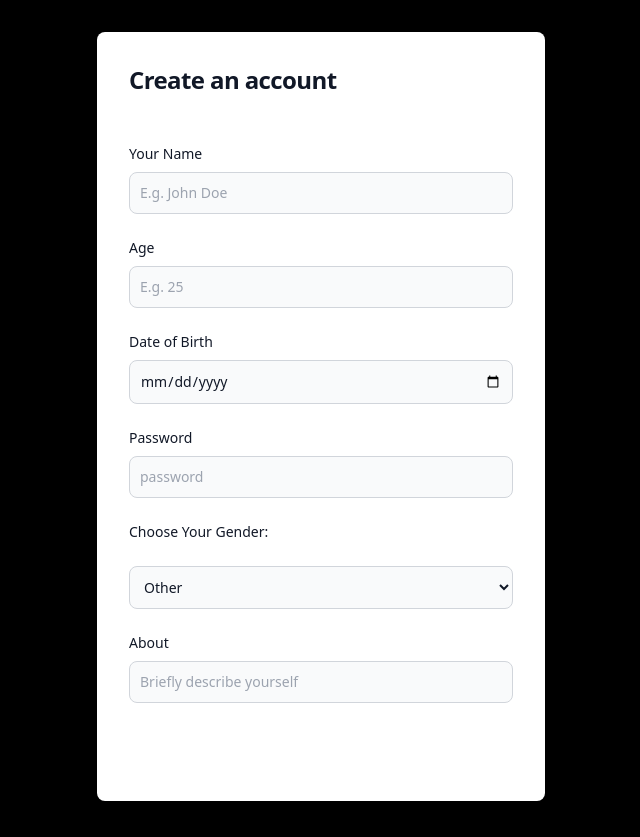
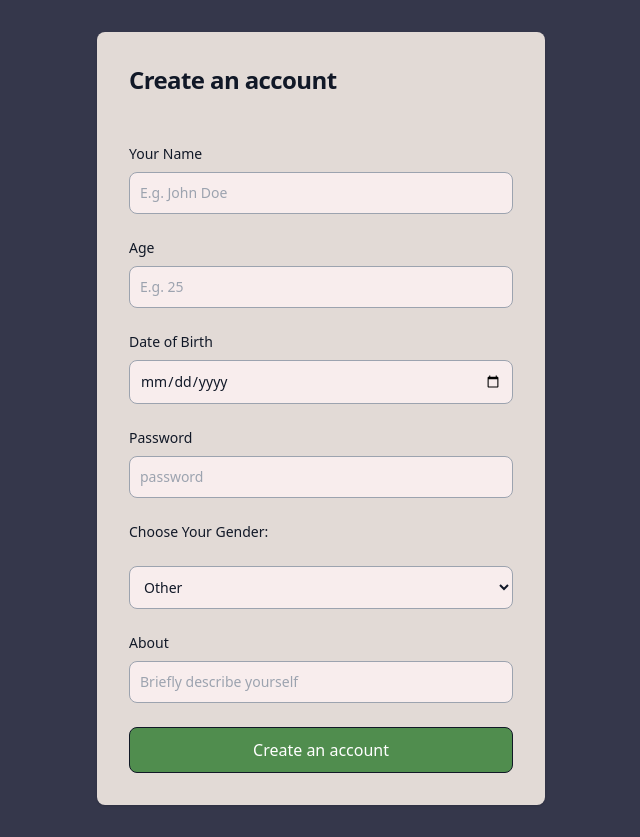
Before and after one commit to chauhanshilpa/registration_app, a React (Create React App) app in the folder frontend/: page / in a window 1280 px wide. Shown: the whole page, without its empty margins (319-959 px from the left). Built offline with nearby package versions, Linux system fonts and the light colour scheme.

Commit message:
Change color theme

```diff
--- a/frontend/package.json
+++ b/frontend/package.json
@@ -14,6 +14,7 @@
     "react-scripts": "5.0.1",
     "redux": "^5.0.1",
     "redux-thunk": "^3.1.0",
+    "uuid": "^10.0.0",
     "web-vitals": "^2.1.4"
   },
   "scripts": {
--- a/frontend/src/App.css
+++ b/frontend/src/App.css
@@ -1,5 +1,5 @@
 body {
   padding: 0px;
   margin: 0px;
-  background-color: black;
+  background-color: #35374B;
 }
--- a/frontend/src/api.js
+++ b/frontend/src/api.js
@@ -1,17 +1,10 @@
 import axios from "axios";
-class NewUser {
-  constructor(name, age, dateOfBirth, password, gender, about) {
-    this.name = name;
-    this.age = age;
-    this.dateOfBirth = dateOfBirth;
-    this.password = password;
-    this.gender = gender;
-    this.about = about;
-  }
-}
 
 const BASE_URL = process.env.REACT_APP_BACKEND_BASE_URL;
 
+const GENDERS = ["Other", "Male", "Female"]
+
+// add new user
 export async function addNewUser(
   name,
   age,
@@ -31,6 +24,7 @@ export async function addNewUser(
   return response;
 }
 
+// get user details
 export async function getUserDetails(userId) {
   const response = await axios.get(`${BASE_URL}/user`, {
     params: {
@@ -40,10 +34,7 @@ export async function getUserDetails(userId) {
   return response.data;
 }
 
-export async function loginDetails() {
-  // get call
-}
-
+// update user details
 export async function updateUserData(
   userId,
   name,
@@ -65,6 +56,7 @@ export async function updateUserData(
   return;
 }
 
+// delete user details
 export async function deleteUserData(userId) {
   await axios.delete(`${BASE_URL}/user`, {
     params: {
@@ -74,6 +66,6 @@ export async function deleteUserData(userId) {
   return;
 }
 
-export async function getGenderDetails() {
-  // get call
+export async function getGenders(){
+  return [...GENDERS];
 }
--- a/frontend/src/components/RegistrationForm.js
+++ b/frontend/src/components/RegistrationForm.js
@@ -2,12 +2,24 @@ import { bindActionCreators } from "redux";
 import * as actionCreators from "../redux/action-creators/index";
 import { useDispatch } from "react-redux";
 import useRegistrationSelectors from "../hooks";
-import { getUserDetails, addNewUser, updateUserData } from "../api";
+import { getUserDetails, addNewUser, updateUserData, getGenders } from "../api";
 import { useNavigate } from "react-router-dom";
+import { useEffect, useState } from "react";
+import { v4 as uuidv4 } from "uuid";
 
 const RegistrationForm = ({ type, setIsUpdateFormOpen = false }) => {
+  const [genderList, setGenderList] = useState([]);
+
   const { name, age, dateOfBirth, password, gender, about, userId } =
     useRegistrationSelectors();
+
+  useEffect(() => {
+    (async function () {
+      const response = await getGenders();
+      setGenderList(response);
+    })();
+    // eslint-disable-next-line
+  }, []);
 
   const navigate = useNavigate();
 
@@ -43,7 +55,7 @@ const RegistrationForm = ({ type, setIsUpdateFormOpen = false }) => {
       setPassword("");
       setGender("");
       setAbout("");
-      console.log(userId)
+      console.log(userId);
     } else if (type === "update") {
       await updateUserData(
         userId,
@@ -63,10 +75,10 @@ const RegistrationForm = ({ type, setIsUpdateFormOpen = false }) => {
   return (
     <section>
       <div className="flex flex-col items-center justify-center px-6 py-8 mx-auto">
-        <div className="w-full bg-white rounded-lg shadow dark:border md:mt-0 sm:max-w-md dark:bg-gray-800 dark:border-gray-700">
+        <div className="w-full  rounded-lg shadow dark:border md:mt-0 sm:max-w-md bg-[#E2DAD6] dark:border-gray-700">
           <div className="p-6 space-y-4 md:space-y-6 sm:p-8">
             {type === "register" && (
-              <h1 className="text-xl font-bold leading-tight tracking-tight text-gray-900 md:text-2xl dark:text-white">
+              <h1 className="text-xl font-bold leading-tight tracking-tight text-gray-900 md:text-2xl">
                 Create an account
               </h1>
             )}
@@ -83,7 +95,7 @@ const RegistrationForm = ({ type, setIsUpdateFormOpen = false }) => {
                     viewBox="0 0 24 24"
                     stroke-width="1.5"
                     stroke="currentColor"
-                    className="size-6 text-white cursor-pointer hover:text-gray-400"
+                    className="size-6 text-gray-700 cursor-pointer hover:text-gray-900"
                     onClick={() => setIsUpdateFormOpen(false)}
                   >
                     <path
@@ -97,7 +109,7 @@ const RegistrationForm = ({ type, setIsUpdateFormOpen = false }) => {
               <div>
                 <label
                   htmlFor="username"
-                  className="block mb-2 text-sm font-medium text-gray-900 dark:text-white"
+                  className="block mb-2 text-sm font-medium text-gray-900"
                 >
                   Your Name
                 </label>
@@ -106,7 +118,7 @@ const RegistrationForm = ({ type, setIsUpdateFormOpen = false }) => {
                   name="username"
                   id="username"
                   value={name}
-                  className="bg-gray-50 border border-gray-300 text-gray-900 text-sm rounded-lg focus:ring-primary-600 focus:border-primary-600 block w-full p-2.5 dark:bg-gray-700 dark:border-gray-600 dark:placeholder-gray-400 dark:text-white dark:focus:ring-blue-500 dark:focus:border-blue-500"
+                  className="bg-[#F8EDED] border border-gray-400 focus:outline-none text-gray-900 text-sm rounded-lg block w-full p-2.5"
                   placeholder="E.g. John Doe"
                   onChange={(event) => setName(event.target.value)}
                   minLength="2"
@@ -116,7 +128,7 @@ const RegistrationForm = ({ type, setIsUpdateFormOpen = false }) => {
               <div>
                 <label
                   htmlFor="age"
-                  className="block mb-2 text-sm font-medium text-gray-900 dark:text-white"
+                  className="block mb-2 text-sm font-medium text-gray-900 "
                 >
                   Age
                 </label>
@@ -125,12 +137,14 @@ const RegistrationForm = ({ type, setIsUpdateFormOpen = false }) => {
                   name="age"
                   id="age"
                   value={age}
-                  className="bg-gray-50 border border-gray-300 text-gray-900 text-sm rounded-lg focus:ring-primary-600 focus:border-primary-600 block w-full p-2.5 dark:bg-gray-700 dark:border-gray-600 dark:placeholder-gray-400 dark:text-white dark:focus:ring-blue-500 dark:focus:border-blue-500"
+                  className="bg-[#F8EDED] border border-gray-400 focus:outline-none text-gray-900 text-sm rounded-lg block w-full p-2.5"
                   onChange={(event) =>
                     setAge(
                       event.target.value ? parseInt(event.target.value) : ""
                     )
                   }
+                  min="0"
+                  max="120"
                   placeholder="E.g. 25"
                   required
                 />
@@ -138,7 +152,7 @@ const RegistrationForm = ({ type, setIsUpdateFormOpen = false }) => {
               <div>
                 <label
                   htmlFor="dateOfBirth"
-                  className="block mb-2 text-sm font-medium text-gray-900 dark:text-white"
+                  className="block mb-2 text-sm font-medium text-gray-900 "
                 >
                   Date of Birth
                 </label>
@@ -147,9 +161,7 @@ const RegistrationForm = ({ type, setIsUpdateFormOpen = false }) => {
                   name="dateOfBirth"
                   id="dateOfBirth"
                   value={dateOfBirth}
-                  className="bg-gray-50 border border-gray-300 text-gray-900 text-sm rounded-lg focus:ring-primary-600 focus:border-primary-600 block w-full p-2.5 dark:bg-gray-700 dark:border-gray-600 dark:placeholder-gray-400 dark:text-white dark:focus:ring-blue-500 dark:focus:border-blue-500"
-                  min="0"
-                  max="120"
+                  className="bg-[#F8EDED] border border-gray-400 focus:outline-none text-gray-900 text-sm rounded-lg block w-full p-2.5"
                   onChange={(event) => setDateOfBirth(event.target.value)}
                   required
                 />
@@ -157,7 +169,7 @@ const RegistrationForm = ({ type, setIsUpdateFormOpen = false }) => {
               <div>
                 <label
                   htmlFor="password"
-                  className="block mb-2 text-sm font-medium text-gray-900 dark:text-white"
+                  className="block mb-2 text-sm font-medium text-gray-900 "
                 >
                   Password
                 </label>
@@ -167,7 +179,7 @@ const RegistrationForm = ({ type, setIsUpdateFormOpen = false }) => {
                   id="password"
                   placeholder="password"
                   value={password}
-                  className="bg-gray-50 border border-gray-300 text-gray-900 text-sm rounded-lg focus:ring-primary-600 focus:border-primary-600 block w-full p-2.5 dark:bg-gray-700 dark:border-gray-600 dark:placeholder-gray-400 dark:text-white dark:focus:ring-blue-500 dark:focus:border-blue-500"
+                  className="bg-[#F8EDED] border border-gray-400 focus:outline-none text-gray-900 text-sm rounded-lg block w-full p-2.5"
                   onChange={(event) => setPassword(event.target.value)}
                   minLength="10"
                   required
@@ -175,7 +187,7 @@ const RegistrationForm = ({ type, setIsUpdateFormOpen = false }) => {
               </div>
               <label
                 htmlFor="gender"
-                className="block mb-2 text-sm font-medium text-gray-900 dark:text-white"
+                className="block mb-2 text-sm font-medium text-gray-900 "
               >
                 Choose Your Gender:
               </label>
@@ -183,17 +195,22 @@ const RegistrationForm = ({ type, setIsUpdateFormOpen = false }) => {
               <select
                 name="gender"
                 id="gender"
-                className="bg-gray-50 border border-gray-300 text-gray-900 text-sm rounded-lg focus:ring-primary-600 focus:border-primary-600 block w-full p-2.5 dark:bg-gray-700 dark:border-gray-600 dark:placeholder-gray-400 dark:text-white dark:focus:ring-blue-500 dark:focus:border-blue-500"
+                className="bg-[#F8EDED] border border-gray-400 focus:outline-none text-gray-900 text-sm rounded-lg block w-full p-2.5"
                 onChange={(event) => setGender(event.target.value)}
               >
-                <option value="Other">Other</option>
+                {genderList.map((gender) => (
+                  <option value={gender} key={uuidv4()}>
+                    {gender}
+                  </option>
+                ))}
+                {/* <option value="Other">Other</option>
                 <option value="Male">Male</option>
-                <option value="Female">Female</option>
+                <option value="Female">Female</option> */}
               </select>
               <div>
                 <label
                   htmlFor="about"
-                  className="block mb-2 text-sm font-medium text-gray-900 dark:text-white"
+                  className="block mb-2 text-sm font-medium text-gray-900 "
                 >
                   About
                 </label>
@@ -202,7 +219,7 @@ const RegistrationForm = ({ type, setIsUpdateFormOpen = false }) => {
                   name="about"
                   id="about"
                   value={about}
-                  className="bg-gray-50 border border-gray-300 text-gray-900 text-sm rounded-lg focus:ring-primary-600 focus:border-primary-600 block w-full p-2.5 dark:bg-gray-700 dark:border-gray-600 dark:placeholder-gray-400 dark:text-white dark:focus:ring-blue-500 dark:focus:border-blue-500"
+                  className="bg-[#F8EDED] border border-gray-400 focus:outline-none text-gray-900 text-sm rounded-lg block w-full p-2.5"
                   onChange={(event) => setAbout(event.target.value)}
                   placeholder="Briefly describe yourself"
                   maxLength="5000"
@@ -212,14 +229,14 @@ const RegistrationForm = ({ type, setIsUpdateFormOpen = false }) => {
               {type === "update" ? (
                 <button
                   type="submit"
-                  className="w-full text-white bg-primary-600 hover:bg-primary-700 focus:ring-4 focus:outline-none focus:ring-primary-300 font-medium rounded-lg text-sm px-5 py-2.5 text-center dark:bg-primary-600 dark:hover:bg-primary-700 dark:focus:ring-primary-800 border border-white"
+                  className="w-full text-md text-gray-900 hover:text-gray-700 focus:outline-none font-medium rounded-lg px-5 py-2.5 text-center border border-gray-900"
                 >
                   Update details
                 </button>
               ) : (
                 <button
                   type="submit"
-                  className="w-full text-white bg-primary-600 hover:bg-primary-700 focus:ring-4 focus:outline-none focus:ring-primary-300 font-medium rounded-lg text-sm px-5 py-2.5 text-center dark:bg-primary-600 dark:hover:bg-primary-700 dark:focus:ring-primary-800 border border-white"
+                  className="w-full text-md text-white bg-[#508D4E] hover:bg-[#59a256] focus:outline-none font-medium rounded-lg px-5 py-2.5 text-center border border-gray-900"
                 >
                   Create an account
                 </button>
--- a/frontend/src/redux/reducers/reducers.js
+++ b/frontend/src/redux/reducers/reducers.js
@@ -3,7 +3,7 @@ const initialState = {
   age: "",
   dateOfBirth: "",
   password: "",
-  gender: "",
+  gender: "Unknown",
   about: "",
   userDetails: {},
   userId: "",
```
Also changed, not shown: frontend/src/components/UserDetails.js (+14 -12 lines), 2 other files (tests, documents, lock files or other folders).
